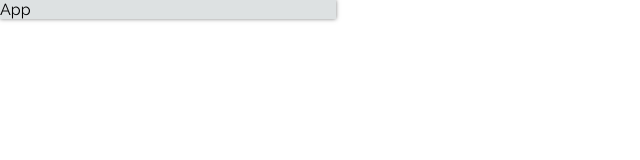
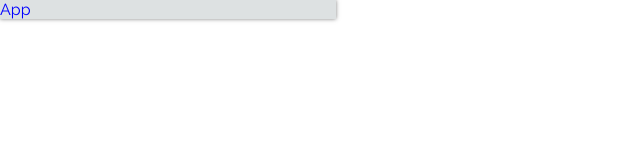
Before and after one commit to AnnaToptun/SPDUniversity, a React (Create React App) app: page / in a window 1280 px wide. Shown: the top 160 px of the page, without its empty margins (0-640 px from the left). Built offline with nearby package versions, Linux system fonts and the light colour scheme.

Commit message:
add colors variables

```diff
--- a/src/components/app.css
+++ b/src/components/app.css
@@ -1,5 +1,6 @@
 .app {
     width: 336px;
+    color: blue;
     background-color: var(--gray-light);
     box-shadow: 0 0 4px rgba(0, 0, 0, 0.5);
 }
--- a/src/components/header/Header.jsx
+++ b/src/components/header/Header.jsx
@@ -3,6 +3,7 @@ import React from 'react'
 export function Header (){
   return (
     <div>
+      zxvcnbjn,kl;sc
 
     </div>
   )
--- a/src/index.css
+++ b/src/index.css
@@ -7,4 +7,5 @@
 body {
     margin: 0;
     font-family: 'Raleway', sans-serif;
+    color: #2589cc;
 }
```
